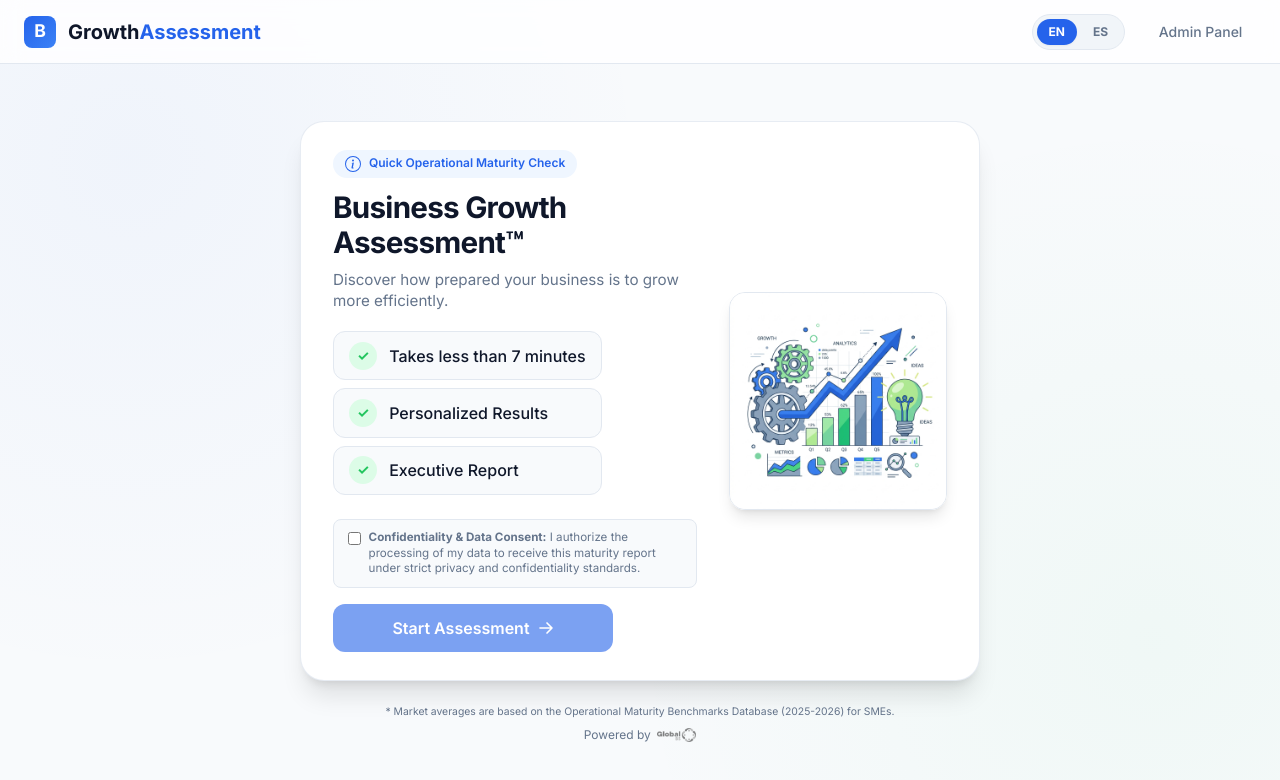
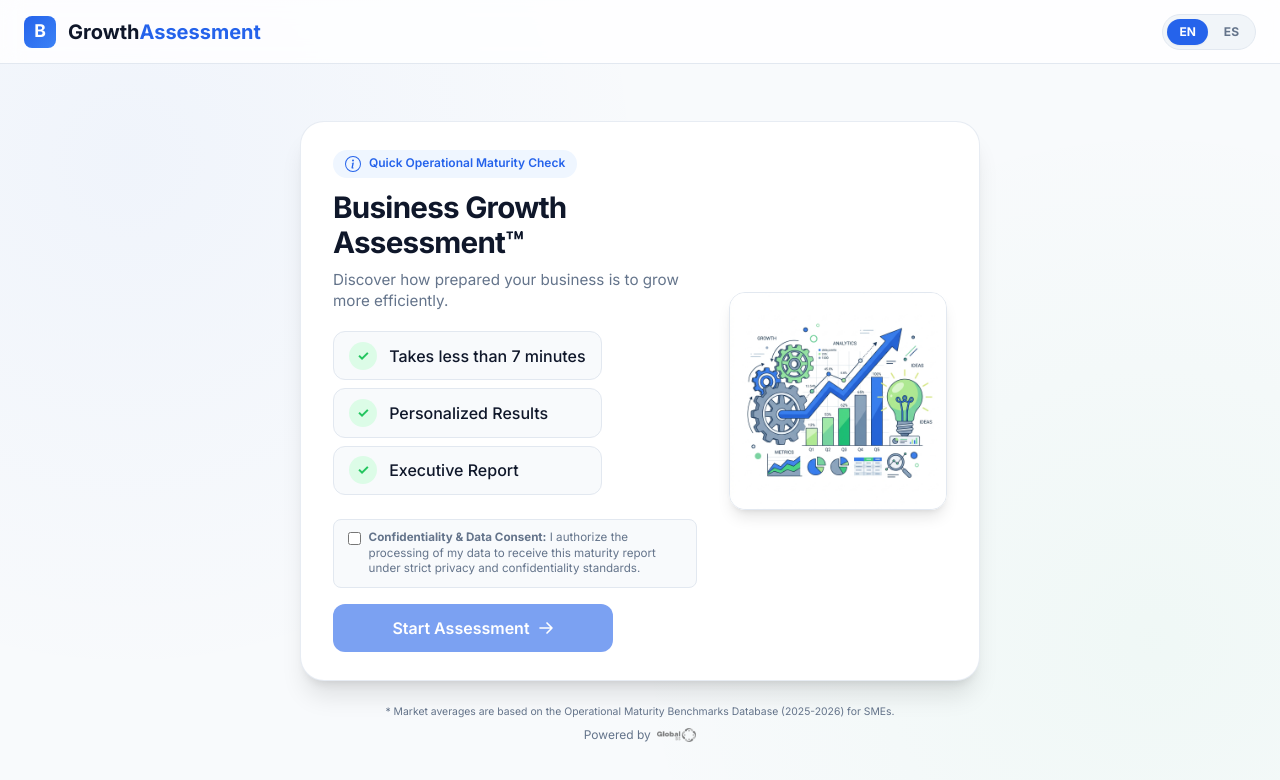
Before and after one commit to nbonil1972/gal-assessment, a website: page public/index.html in a window 1280 px wide. Drawn offline with nearby package versions, Linux system fonts and the light colour scheme.

Commit message:
Add files via upload

```diff
--- a/public/app.js
+++ b/public/app.js
@@ -579,7 +579,10 @@ function translateUI() {
   if (logoTextEl) {
     logoTextEl.innerHTML = `${dict.logoName}<span>${dict.logoSub}</span>`;
   }
-  document.getElementById('nav-admin-link').innerText = dict.navAdmin;
+  const navAdminLink = document.getElementById('nav-admin-link');
+  if (navAdminLink) {
+    navAdminLink.innerText = dict.navAdmin;
+  }
 
   // Screen 1: Welcome
   const welcomeBadge = document.querySelector('#screen-welcome .welcome-badge');
--- a/public/index.html
+++ b/public/index.html
@@ -24,7 +24,6 @@
         <button class="lang-btn active" data-lang="en">EN</button>
         <button class="lang-btn" data-lang="es">ES</button>
       </div>
-      <a href="/admin" class="nav-link" id="nav-admin-link">Admin Panel</a>
     </div>
   </header>
 
```
